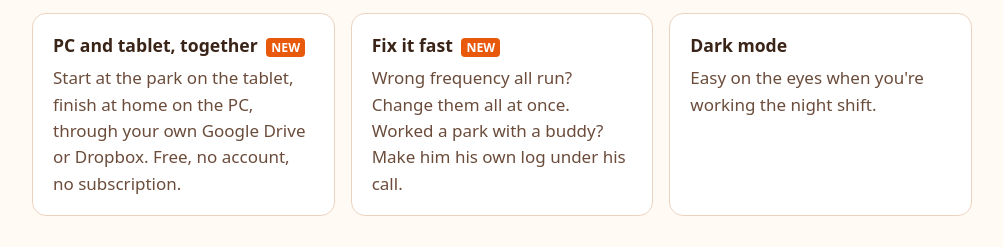
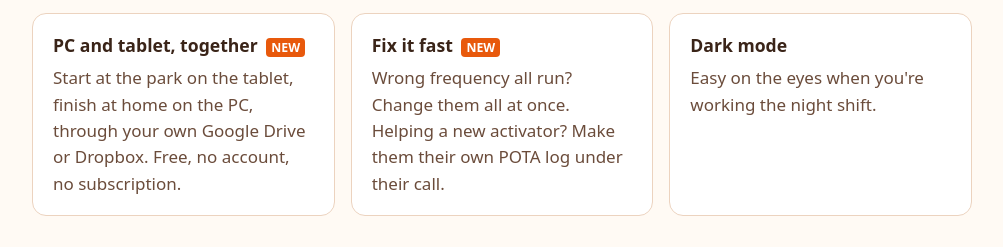
Before and after one commit to RawHamRadio/rawham-lite-logger, a plain HTML site: page index.html in a window 1280 px wide. Shown: the part 1888-2135 px from the top of the page, without its empty margins (138-1141 px from the left). Drawn offline with Linux system fonts and the light colour scheme.

Commit message:
DRAFT: new activator wording

```diff
--- a/index.html
+++ b/index.html
@@ -240,7 +240,7 @@
       </div>
       <div class="card">
         <h3>Fix it fast <span class="new">NEW</span></h3>
-        <p>Wrong frequency all run? Change them all at once. Worked a park with a buddy? Make him his own log under his call.</p>
+        <p>Wrong frequency all run? Change them all at once. Helping a new activator? Make them their own POTA log under their call.</p>
       </div>
       <div class="card">
         <h3>Dark mode</h3>
```
